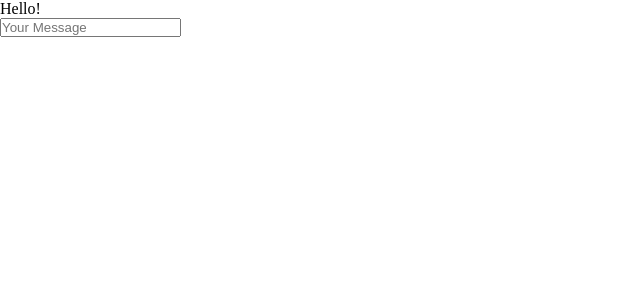
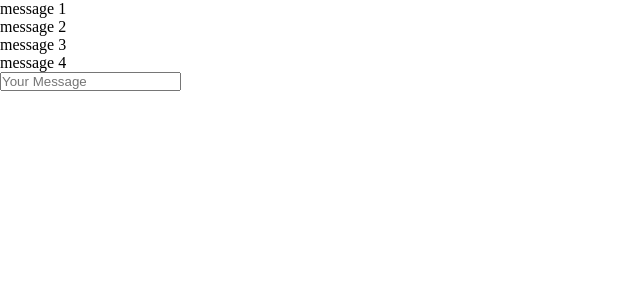
Before and after one commit to ljutrk/React-Firebase-Chat, a React (Create React App) app: page / in a window 1280 px wide. Shown: the top 300 px of the page, without its empty margins (0-640 px from the left). Built offline with nearby package versions, Linux system fonts and the light colour scheme.

Commit message:
added message window and connected it to state to show hardcoded messages

```diff
--- a/src/components/App.js
+++ b/src/components/App.js
@@ -6,7 +6,6 @@ class App extends Component {
   render() {
     return (
       <div className="App">
-          <p>Hello!</p>
           <ChatRoom />
       </div>
     );
--- a/src/components/ChatRoom.js
+++ b/src/components/ChatRoom.js
@@ -4,7 +4,13 @@ class ChatRoom extends Component {
     constructor(props) {
         super(props);
         this.state = {
-            message: ""
+            message: "",
+            messages: [
+                { id: 0, message: "message 1"},
+                { id: 1, message: "message 2"},
+                { id: 2, message: "message 3"},
+                { id: 3, message: "message 4"}
+            ]
         }
     }
 
@@ -13,11 +19,21 @@ class ChatRoom extends Component {
 
     }
 
+    showMessages = () => {
+        return this.state.messages.map(message => {
+            return <li key={message.id}> {message.message} </li>
+        })
+    }
+
     render() {
-        console.log(this.state.message);
 
         return (
             <div className="ChatRoom">
+                <div className="chat-window">
+                    <ul>
+                        {this.showMessages()}
+                    </ul>
+                </div>
                 <input onChange={this.inputChangeHandler} value={this.state.message} type="text" placeholder="Your Message" />
             </div>
         );
```
